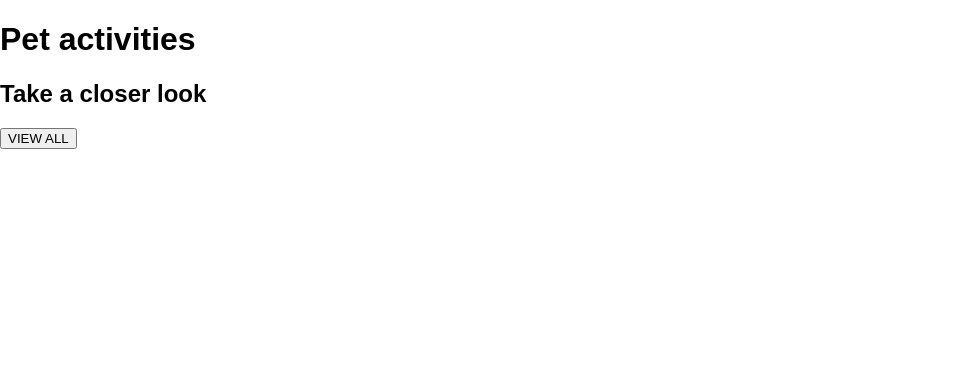
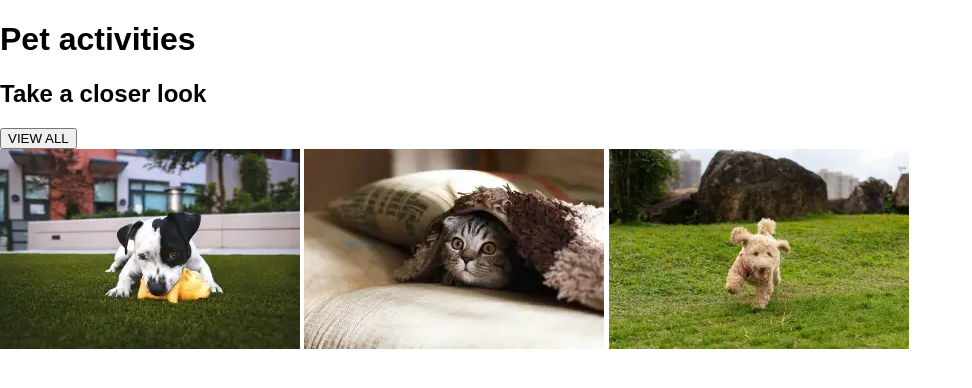
Before and after one commit to victorandujar/202301-w1ch4-Victor-Andujar, a website built with Parcel: page src/index.html in a window 1280 px wide. Shown: the whole page, without its empty margins (0-972 px from the left). Built offline with nearby package versions, Linux system fonts and the light colour scheme; files whose address does not match are found by name.

Commit message:
add main content to the body

```diff
--- a/src/index.html
+++ b/src/index.html
@@ -16,8 +16,15 @@
   </header>
   <main class="main-content">
     <h1 class="main-content__title">Pet activities</h1>
-    <h2 class="main-content__subtitle">Take a closer look</h2>
-    <button class="main-content__button">VIEW ALL</button>
+    <section class="main-content__subtitle subheader">
+      <h2 class="subheader__title">Take a closer look</h2>
+      <button class="subheader__button">VIEW ALL</button>
+    </section>
+    <section>
+      <img src="images/01.webp" alt="Puppy playing at a garden">
+      <img src="images/02.webp" alt="Cat hidding under blanket">
+      <img src="images/03.webp" alt="Dog running and playing">
+    </section>
   </main>
 
 </body>
```
Also changed, not shown: src/images/01.jpg (deleted), src/images/01.webp (added), src/images/02.jpg (deleted), src/images/02.webp (added), src/images/03.jpg (deleted), src/images/03.webp (added).
